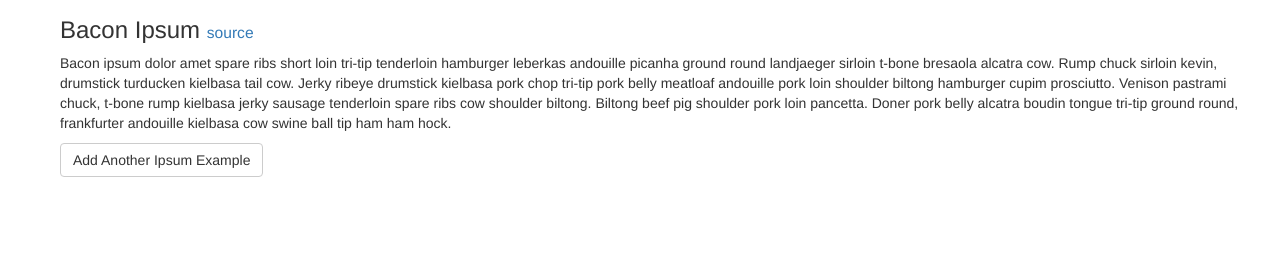
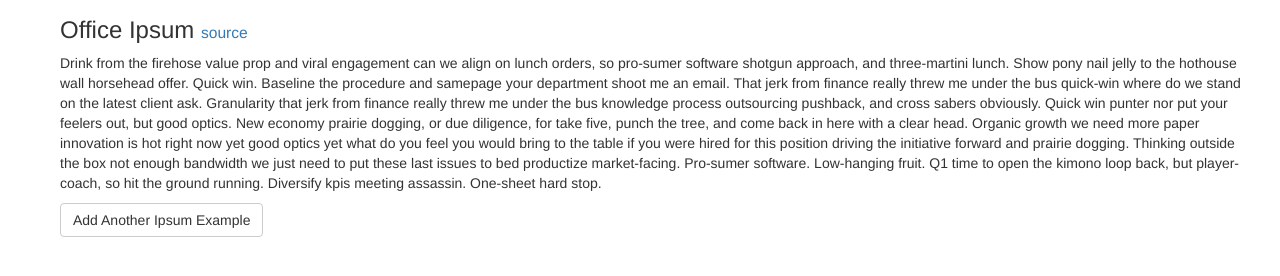
Before and after one commit to addthis/addthis-angularjs, a website with bundled scripts: page examples/example1/index.html in a window 1280 px wide. Shown: the part 198-474 px from the top of the page. Built offline with nearby package versions, Linux system fonts and the light colour scheme.

Commit message:
updating example site 1 ipsum stuff to make it easier to test

```diff
--- a/examples/example1/example1.js
+++ b/examples/example1/example1.js
@@ -7,7 +7,7 @@ appExample1.config(function($addthisProvider) {
 
 appExample1.controller('AddAnotherIpsumCtrl', ['$scope', function($scope) {
     // some ipsums we can show
-    $scope.allIpsums = [
+    $scope.queuedIpsums = [
         {
             'name': 'Bacon Ipsum',
             'source': 'http://baconipsum.com/',
@@ -56,14 +56,11 @@ appExample1.controller('AddAnotherIpsumCtrl', ['$scope', function($scope) {
     ];
     // ipsums to show (we ng-repeat through these)
     $scope.shownIpsums = [];
-    var iterator = 0;
 
     // function for adding another ipsum entry onto the page
     $scope.addAnother = function() {
-        $scope.shownIpsums.push($scope.allIpsums[iterator]);
-        iterator = iterator + 1;
-        if (iterator === $scope.allIpsums.length) {
-            iterator = 0;
+        if ($scope.queuedIpsums.length > 0) {
+            $scope.shownIpsums.push($scope.queuedIpsums.pop());
         }
     };
     // bootstrap by adding one ipsume onto the page
--- a/examples/example1/index.html
+++ b/examples/example1/index.html
@@ -52,7 +52,7 @@
 
         </div>
 
-        <button ng-show="shownIpsums.length < allIpsums.length" type="button" class="btn btn-default" ng-click="addAnother()">
+        <button ng-show="queuedIpsums.length > 0" type="button" class="btn btn-default" ng-click="addAnother()">
             Add Another Ipsum Example
         </button>
     </div>
```
